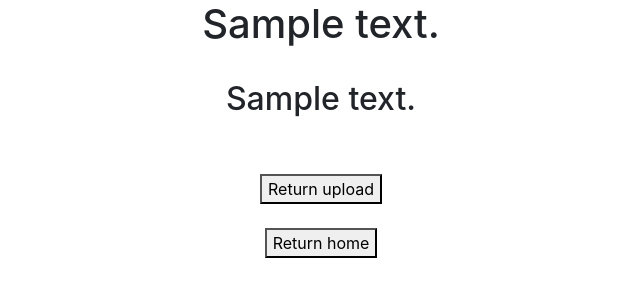
After one commit to NatLee/simply-nlp-classification-labeling-platform, a Flask app: template templates/uploadResult.html in a window 1280 px wide. The commit adds this page. Shown: the top 300 px of the page, without its empty margins (319-959 px from the left). Run offline with Flask 2, Linux system fonts and the light colour scheme; the template is opened without the code that fills it: most values are stand-ins (such as "Sample title", 1, 10 or a date in 2020); parts of the project's set-up code (start-up, migrations or seed data) failed here and were passed over; some libraries are stand-ins or nearby versions.

Commit message:
Finish upload page.

```diff
--- a/main.py
+++ b/main.py
@@ -2,12 +2,18 @@
 from pathlib import Path
 from flask import Flask, render_template, request, send_from_directory, flash, redirect, url_for
 from werkzeug.utils import secure_filename
+
+from uuid import uuid1
 
 from EmoLabel import EmoLabel
 
 UPLOAD_FOLDER = Path('uploads')
 if not UPLOAD_FOLDER.is_dir():
     UPLOAD_FOLDER.mkdir()
+USER_UPLOAD_FOLDER = Path('uploads') / 'userUpload'
+if not USER_UPLOAD_FOLDER.is_dir():
+    USER_UPLOAD_FOLDER.mkdir()
+
 ALLOWED_EXTENSIONS = set(['txt', 'csv'])
 
 app = Flask(__name__)
@@ -18,10 +24,70 @@ el = EmoLabel()
 def allowedFile(filename):
     return '.' in filename and filename.rsplit('.', 1)[1].lower() in ALLOWED_EXTENSIONS
 
-
-@app.route('/uploads/<filename>')
+'''
+# route file path ***DANGER***
+@app.route('/upload/<filename>')
 def uploadedFile(filename):
     return send_from_directory(app.config['UPLOAD_FOLDER'], filename)
+'''
+
+
+
+
+'''
+def uploadLabelFile(fileSavePath:str):
+    # Insert labeled data to db.
+    resultText = ''
+    detail = ''
+    with open(fileSavePath, 'r', encoding='utf-8') as f:
+        headPatterns = ['Level', 'Classes', 'Custom classes', 'Text']
+        headline = f.readline()
+        for pattern in headPatterns:
+            if headline.find(pattern) < 0:
+                resultText = 'Upload Fail'
+                detail = 'Please check the format. You can download the example.'
+                break
+
+        for line in f.readlines():
+            idx
+            el.insertLabel(idx, score, tag, tag_opt)
+
+    return resultText, detail
+'''
+
+
+def uploadTextDataFile(fileSavePath:str):
+    # Insert text data to db.
+    resultText = ''
+    detail = ''
+    with open(fileSavePath, 'r', encoding='utf-8') as f:
+        headPatterns = ['Text']
+        headline = f.readline()
+        for pattern in headPatterns:
+            if headline.find(pattern) < 0:
+                resultText = 'Upload Fail'
+                detail = 'Please check the format. You can download the example.'
+                return resultText, detail
+
+        try:
+            for line in f.readlines():
+                line = line.replace('\n', '')
+                if line == '':
+                    pass
+                else:
+                    el.insertText(line)
+            el.commit()
+            el.refreashTextCounts()
+            resultText = 'Upload Success'
+            detail = ': )'
+        except Exception as e:
+            resultText = 'Upload Fail'
+            detail = str(e)
+
+    return resultText, detail
+
+
+
 
 # http://flask.pocoo.org/docs/1.0/patterns/fileuploads/
 @app.route('/upload', methods=['POST', 'GET'])
@@ -39,12 +105,20 @@ def upload():
             return redirect(request.url)
         if file and allowedFile(file.filename):
             filename = secure_filename(file.filename)
-            fileSavePath = app.config['UPLOAD_FOLDER'] + '/' + filename
+            #fileSavePath = app.config['UPLOAD_FOLDER'] + '/' + filename
+            fileSavePath = USER_UPLOAD_FOLDER.absolute().as_posix() + '/' + uuid1().urn[9:] + '.txt'
             file.save(fileSavePath)
-            # TODO
-            # Insert data to db.
-            return redirect(url_for('uploadedFile', filename=filename))
+
+            resultText, detail = uploadTextDataFile(fileSavePath)
+            #return redirect(url_for('uploadedFile', filename=filename))
+            return render_template('uploadResult.html', resultText=resultText, detail=detail)
+
     return render_template('upload.html')
+
+@app.route('/upload/textDataExample.csv')
+def textDataExample():
+    return send_from_directory(app.config['UPLOAD_FOLDER'], 'textDataExample.csv')
+
 
 @app.route('/', methods=['POST', 'GET'])
 def index():
--- /dev/null
+++ b/templates/uploadResult.html
@@ -0,0 +1,32 @@
+<!doctype html>
+
+<html>
+    <head>
+        <meta charset='UTF-8'>
+        <meta name='viewport' content='width=device-width, initial-scale=1, user-scalable=no' />
+
+        <title>Upload Result</title>
+
+        <!--Bootstrap using CDN-->
+        <link rel='stylesheet' href='https://stackpath.bootstrapcdn.com/bootstrap/4.3.1/css/bootstrap.min.css' integrity='sha384-ggOyR0iXCbMQv3Xipma34MD+dH/1fQ784/j6cY/iJTQUOhcWr7x9JvoRxT2MZw1T' crossorigin='anonymous'>
+
+        <!--Fontawsome Icons-->
+        <link href='https://use.fontawesome.com/releases/v5.6.1/css/all.css' rel='stylesheet'>
+
+    </head>
+    <body>
+        <center>
+            <h1>{{ resultText }}</h1>
+            <br>
+            <h2>{{ detail }}</h2>
+            <br>
+            <br>
+            <button onclick='location.href = "/upload"'>Return upload</button>
+            <br>
+            <br>
+            <button onclick='location.href = "/"'>Return home</button>
+        </center>
+    </body>
+
+
+</html>
--- /dev/null
+++ b/uploads/labelDataExample.csv
@@ -0,0 +1 @@
+Level,Classes,Custom classes,Text
--- /dev/null
+++ b/uploads/textDataExample.csv
@@ -0,0 +1 @@
+Text
```
Also changed, not shown: EmoLabel.py (+8 -1 lines), templates/upload.html (+62 -0 lines), 1 other file.
